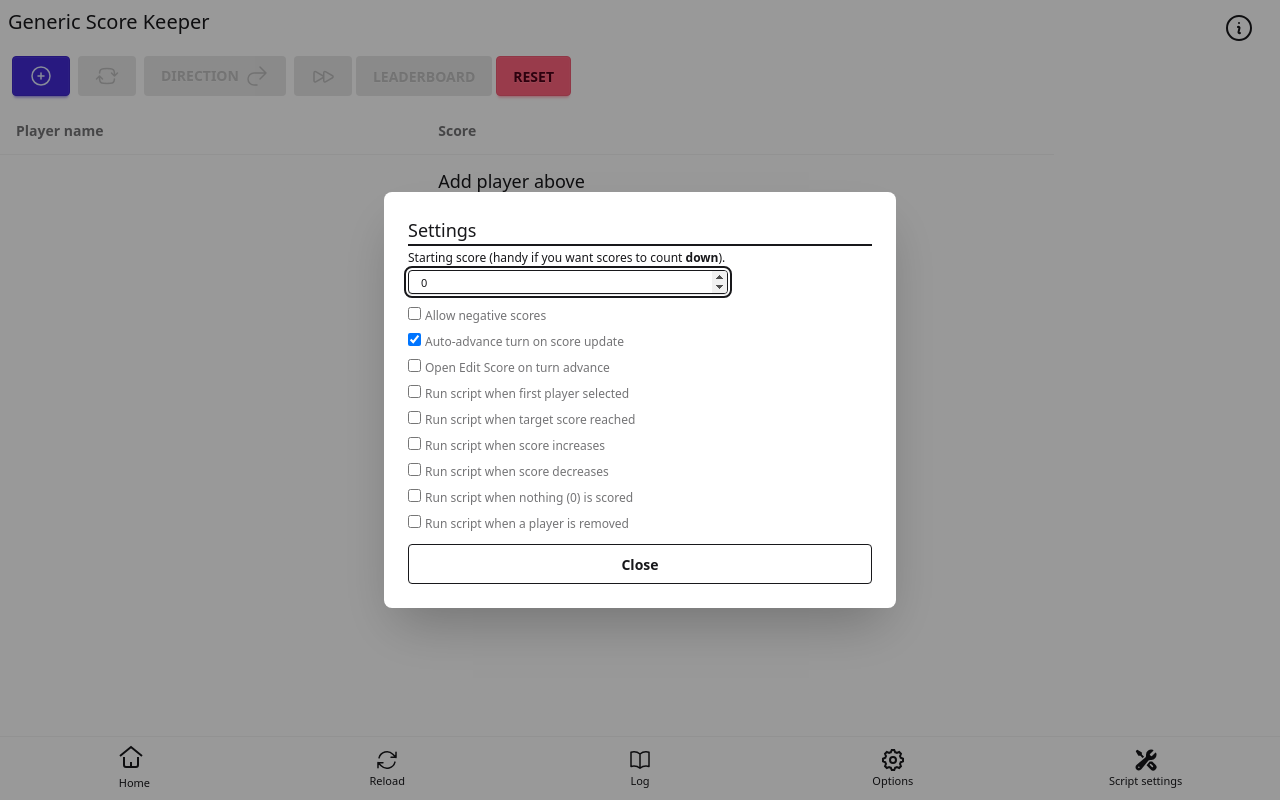
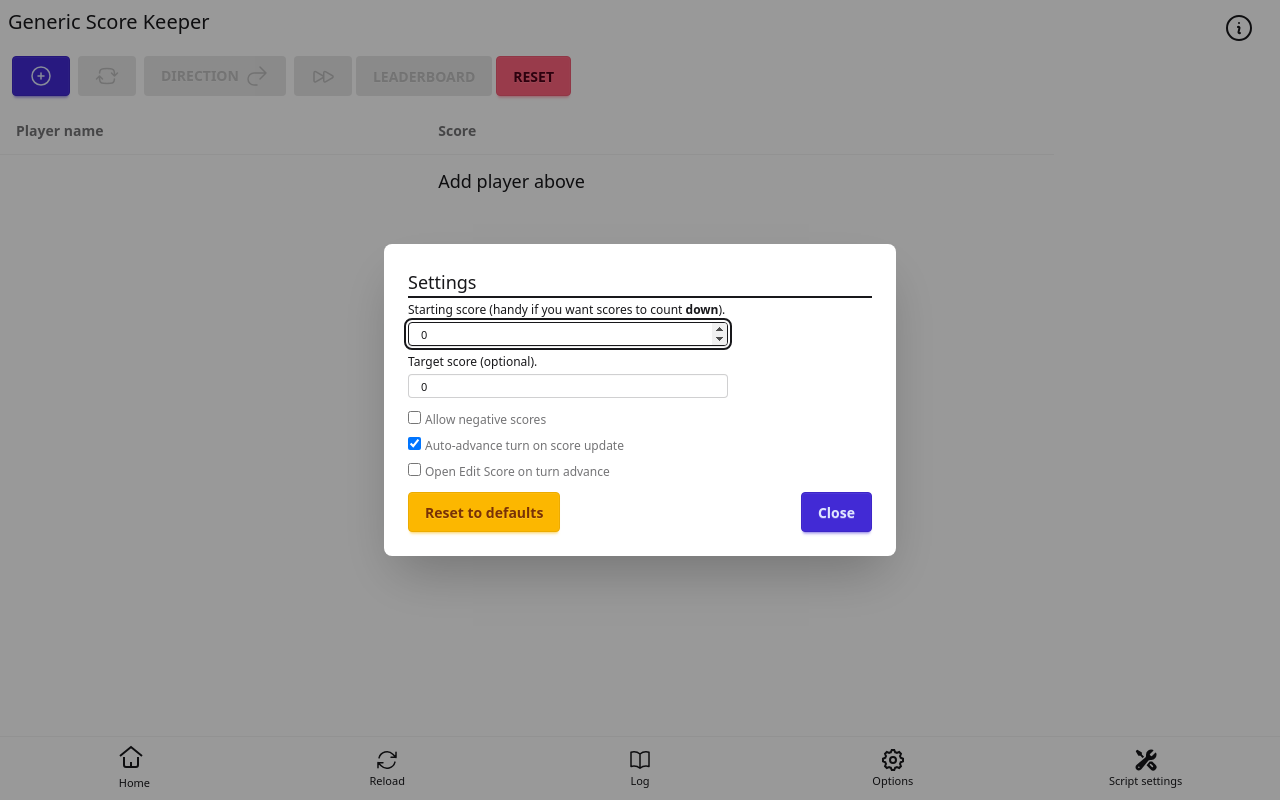
Before and after one commit to robchilcottdev/game-night-assistant-ng, an Angular app: page /generic in a window 1280 px wide. Built offline with nearby package versions, Linux system fonts and the light colour scheme.

Commit message:
big refactor of Generic score keeper puts it in line with the design of Farkle and leverages all services properly. Concerns separated!

```diff
--- a/src/app/interfaces/settings.ts
+++ b/src/app/interfaces/settings.ts
@@ -3,13 +3,16 @@ import { AvailableTriggersFarkle } from "./enums"
 export interface IScriptTrigger {
     id: string,
     trigger: AvailableTriggersFarkle,
+    amount?: number,
     script: string
 }
 
 export interface ISettings {
     allowNegativeScores: boolean,
     autoAdvanceOnScoreUpdate: boolean,
-    autoOpenEditScoreOnAdvance: boolean
+    autoOpenEditScoreOnAdvance: boolean,
+    targetScore: number,
+    startingScore: number
 }
 
 export interface ISettingsFarkle extends ISettings {
--- a/src/app/pages/farkle/farkle.ts
+++ b/src/app/pages/farkle/farkle.ts
@@ -42,7 +42,8 @@ export class Farkle implements OnInit, AfterViewInit {
   protected currentPlayerIndex = signal(0);
   protected selectedPlayerId = signal(0);
   protected currentEditedPlayerScore = signal(0);
-  protected settings: ISettingsFarkle = this.settingsService.defaultSettings(SettingsType.Farkle) as ISettingsFarkle;
+  protected settingsType: SettingsType = SettingsType.Farkle;
+  protected settings = signal(this.settingsService.defaultSettings(this.settingsType) as ISettingsFarkle);
 
   // computed
   protected selectedPlayer = computed(() => {
@@ -51,15 +52,15 @@ export class Farkle implements OnInit, AfterViewInit {
   });
 
   protected startingScoreIsNotMet = computed(() => {
-    return this.settings.minimumPointsToStart > 0 &&
+    return this.settings().minimumPointsToStart > 0 &&
       !this.selectedPlayer()?.HasStarted === false &&
       this.selectedPlayer()?.Score === 0 &&
-      this.currentEditedPlayerScore() < this.settings.minimumPointsToStart;
+      this.currentEditedPlayerScore() < this.settings().minimumPointsToStart;
   });
 
   // lifecycle hooks
   ngOnInit(): void {
-    this.settings = this.settingsService.getGameSettings(SettingsType.Farkle) as ISettingsFarkle;
+    this.settings.set(this.settingsService.getGameSettings(this.settingsType) as ISettingsFarkle);
   }
 
   ngAfterViewInit(): void {
@@ -175,7 +176,7 @@ export class Farkle implements OnInit, AfterViewInit {
       if (this.selectedPlayer()!.HasStarted) this.selectedPlayer()!.HasStarted = true;
     }
 
-    if (!this.settings.allowNegativeScores && thisScore < 0) thisScore = 0;
+    if (!this.settings().allowNegativeScores && thisScore < 0) thisScore = 0;
 
     this.selectedPlayer()!.Score += thisScore;
     this.log.push({ DateStamp: new Date(), Text: `${this.selectedPlayer()!.Name} scored ${thisScore}` });
@@ -186,9 +187,9 @@ export class Farkle implements OnInit, AfterViewInit {
 
     if (thisScore > previousScore) this.triggerService.runTrigger(AvailableTriggersFarkle.ScoreIncrease);
     if (thisScore < previousScore) this.triggerService.runTrigger(AvailableTriggersFarkle.ScoreDecrease);
-    if (thisScore >= this.settings.targetScore) this.triggerService.runTrigger(AvailableTriggersFarkle.TargetScoreReached);
+    if (thisScore >= this.settings().targetScore) this.triggerService.runTrigger(AvailableTriggersFarkle.TargetScoreReached);
 
-    if (this.settings.autoAdvanceOnScoreUpdate) {
+    if (this.settings().autoAdvanceOnScoreUpdate) {
       return this.advanceTurn();
     }
 
@@ -207,15 +208,15 @@ export class Farkle implements OnInit, AfterViewInit {
       // oh dear... you've farkled out
       if (this.selectedPlayer()!.Farkles === 3) {
         this.selectedPlayer()!.Farkles = 0; // reset to a clean start
-        this.selectedPlayer()!.Score -= this.settings.threeFarklePenalty;
-        if (this.selectedPlayer()!.Score < 0 && !this.settings.allowNegativeScores) this.selectedPlayer()!.Score = 0;
-        this.log.push({ DateStamp: new Date(), Text: `${this.selectedPlayer()!.Name} farkled out for a penalty of ${this.settings.threeFarklePenalty} points!` });
+        this.selectedPlayer()!.Score -= this.settings().threeFarklePenalty;
+        if (this.selectedPlayer()!.Score < 0 && !this.settings().allowNegativeScores) this.selectedPlayer()!.Score = 0;
+        this.log.push({ DateStamp: new Date(), Text: `${this.selectedPlayer()!.Name} farkled out for a penalty of ${this.settings().threeFarklePenalty} points!` });
       }
     }
 
     this.dialogEditScore.nativeElement.close();
 
-    if (this.settings.autoAdvanceOnScoreUpdate) {
+    if (this.settings().autoAdvanceOnScoreUpdate) {
       this.advanceTurn();
     }
   }
@@ -228,7 +229,7 @@ export class Farkle implements OnInit, AfterViewInit {
     }
     this.log.push({ DateStamp: new Date(), Text: `It's your turn, ${this.players()[this.currentPlayerIndex()].Name}` });
 
-    if (this.settings.autoOpenEditScoreOnAdvance) {
+    if (this.settings().autoOpenEditScoreOnAdvance) {
       this.selectedPlayerId.set(this.players()[this.currentPlayerIndex()].Id);
       this.editScore(this.selectedPlayerId());
     }
@@ -255,12 +256,12 @@ export class Farkle implements OnInit, AfterViewInit {
   }
 
   resetSettings() {
-    this.settings = this.settingsService.defaultSettings(SettingsType.Farkle) as ISettingsFarkle;
+    this.settings.set(this.settingsService.defaultSettings(this.settingsType) as ISettingsFarkle);
   }
 
   saveSettings() {
     this.dialogSettings.nativeElement.close();
-    this.settingsService.saveGameSettings(SettingsType.Farkle, this.settings);
+    this.settingsService.saveGameSettings(this.settingsType, this.settings());
   }
 
   closeScriptSettingsDialog(){
--- a/src/app/pages/generic/generic.html
+++ b/src/app/pages/generic/generic.html
@@ -12,7 +12,6 @@
         </span>
         <h1 class="text-xl">Generic Score Keeper</h1>
     </div>
-
     <div class="flex-row m-2">
         <button (click)="addPlayer()" class="btn btn-primary m-1">
             <svg xmlns="http://www.w3.org/2000/svg" fill="none" viewBox="0 0 24 24" stroke-width="1.5"
@@ -131,7 +130,7 @@
 </main>
 
 <app-dock (reloadRequested)="doReload()" (settingsRequested)="showSettings()" (infoRequested)="showInfo()"
-    (logRequested)="showLog()"></app-dock>
+    (logRequested)="showLog()" (scriptSettingsRequested)="showScriptSettings()"></app-dock>
 
 <dialog #dialogInfo class="modal">
     <div class="modal-box">
@@ -236,6 +235,66 @@
     </div>
 </dialog>
 
+<dialog #dialogLog class="modal">
+    <div class="modal-box">
+        <h2 class="text-lg border-b-2 mb-1">Game log</h2>
+        <button (click)="clearLog()" class="btn btn-xs btn-neutral uppercase float-right">clear log</button>
+        @for (item of this.log; track $index) {
+        <span>{{item.DateStamp | date:'shortTime'}}</span>: <span>{{item.Text}}</span><br />
+        }
+        <form method="dialog">
+            <button class="btn btn-outline mt-2 w-full">Close</button>
+        </form>
+    </div>
+</dialog>
+
+<dialog #dialogSettings class="modal">
+    <div class="modal-box">
+        <h2 class="text-lg border-b-2 mb-1">Settings</h2>
+        <div class="flex-col">
+            <div>
+                <div class="text-xs mb-1">Starting score (handy if you want scores to count
+                    <strong>down</strong>).
+                </div>
+                <input type="number" id="startingScore" min="0" class="input input-xs mb-2"
+                    [(ngModel)]="settings().startingScore" />
+            </div>
+            <div>
+                <div class="text-xs mb-1">Target score (optional).
+                </div>
+                <input type="number" id="startingScore" min="0" class="input input-xs mb-2"
+                    [(ngModel)]="settings().targetScore" />
+            </div>
+            <div>
+                <input type="checkbox" id="allowNegativeScores" class="checkbox-neutral"
+                    [(ngModel)]="settings().allowNegativeScores" />
+                <label for="allowNegativeScores" class="label text-xs m-1">Allow negative scores</label>
+            </div>
+            <div>
+                <input type="checkbox" id="autoAdvanceOnScoreUpdate" class="checkbox-neutral"
+                    [(ngModel)]="settings().autoAdvanceOnScoreUpdate" />
+                <label for="autoAdvanceOnScoreUpdate" class="label text-xs m-1">Auto-advance turn on score
+                    update</label>
+            </div>
+            <div>
+                <input type="checkbox" id="autoOpenEditScoreOnAdvance" class="checkbox-neutral"
+                    [(ngModel)]="settings().autoOpenEditScoreOnAdvance" />
+                <label for="autoOpenEditScoreOnAdvance" class="label text-xs m-1">Open Edit Score on turn
+                    advance</label>
+            </div>
+        <div class="flex justify-between mt-2">
+            <button (click)="resetSettings()" class="btn btn-warning">Reset to defaults</button>
+            <button (click)="saveSettings()" class="btn btn-primary">Close</button>
+        </div>
+        <form method="dialog"></form>
+        </div>
+    </div>
+</dialog>
+
+<dialog #dialogScriptSettings class="modal">
+    <app-trigger-settings (closeDialogRequested)="closeScriptSettingsDialog()" [settingsType]="settingsType"></app-trigger-settings>
+</dialog>
+
 <dialog #dialogAddPlayer class="modal">
     <div class="modal-box">
         <div class="flex-col">
@@ -299,145 +358,6 @@
     </div>
 </dialog>
 
-<dialog #dialogSettings class="modal">
-    <div class="modal-box">
-        <h2 class="text-lg border-b-2 mb-1">Settings</h2>
-        <div class="flex-col">
-            <div>
-                <div class="text-xs mb-1">Starting score (handy if you want scores to count
-                    <strong>down</strong>).
-                </div>
-                <input type="number" id="startingScore" min="0" class="input input-xs mb-2"
-                    [(ngModel)]="startingScore" />
-            </div>
-            <div>
-                <input type="checkbox" id="allowNegativeScores" class="checkbox-neutral"
-                    [(ngModel)]="allowNegativeScores" />
-                <label for="allowNegativeScores" class="label text-xs m-1">Allow negative scores</label>
-            </div>
-            <div>
-                <input type="checkbox" id="autoAdvanceOnScoreUpdate" class="checkbox-neutral"
-                    [(ngModel)]="autoAdvanceOnScoreUpdate" />
-                <label for="autoAdvanceOnScoreUpdate" class="label text-xs m-1">Auto-advance turn on score
-                    update</label>
-            </div>
-            <div>
-                <input type="checkbox" id="autoOpenEditScoreOnAdvance" class="checkbox-neutral"
-                    [(ngModel)]="autoOpenEditScoreOnAdvance" />
-                <label for="autoOpenEditScoreOnAdvance" class="label text-xs m-1">Open Edit Score on turn
-                    advance</label>
-            </div>
-
-            <div>
-                <input type="checkbox" id="runScriptWhenFirstPlayerSelected" class="checkbox-neutral"
-                    [(ngModel)]="runScriptWhenFirstPlayerSelected" />
-                <label for="runScriptWhenFirstPlayerSelected" class="label text-xs m-1">Run script when first player
-                    selected</label>
-                @if (runScriptWhenFirstPlayerSelected()){
-                <div class="flex justify-evenly mt-1">
-                    <select [(ngModel)]="runScriptWhenFirstPlayerSelectedEntityId" class="select select-xs w-full">
-                        @for (availableScript of availableScripts; track $index) {
-                        <option value="{{availableScript.EntityId}}">{{ availableScript.Name }}</option>
-                        }
-                    </select>
-                </div>
-                }
-            </div>
-
-            <div>
-                <input type="checkbox" id="runScriptOnSetScore" class="checkbox-neutral"
-                    [(ngModel)]="runScriptOnSetScore" />
-                <label for="runScriptOnSetScore" class="label text-xs m-1">Run script when target score
-                    reached</label>
-                @if (runScriptOnSetScore()){
-                <div class="flex flex-col mt-1">
-                    <input type="number" id="runScriptOnSetScoreAmount" [(ngModel)]="runScriptOnSetScoreAmount"
-                        class="input input-xs w-full mb-1" />
-                    <select [(ngModel)]="runScriptOnSetScoreEntityId" class="select select-xs w-full">
-                        @for (availableScript of availableScripts; track $index) {
-                        <option value="{{availableScript.EntityId}}">{{ availableScript.Name }}</option>
-                        }
-                    </select>
-                </div>
-                }
-            </div>
-            <div>
-                <input type="checkbox" id="runScriptOnIncreasedScore" class="checkbox-neutral"
-                    [(ngModel)]="runScriptOnIncreasedScore" />
-                <label for="runScriptOnIncreasedScore" class="label text-xs m-1">Run script when score increases</label>
-                @if (runScriptOnIncreasedScore()){
-                <div class="flex justify-evenly mt-1">
-                    <select [(ngModel)]="runScriptOnIncreasedScoreEntityId" class="select select-xs w-full">
-                        @for (availableScript of availableScripts; track $index) {
-                        <option value="{{availableScript.EntityId}}">{{ availableScript.Name }}</option>
-                        }
-                    </select>
-                </div>
-                }
-            </div>
-            <div>
-                <input type="checkbox" id="runScriptOnReducedScore" class="checkbox-neutral"
-                    [(ngModel)]="runScriptOnReducedScore" />
-                <label for="runScriptOnReducedScore" class="label text-xs m-1">Run script when score decreases</label>
-                @if (runScriptOnReducedScore()){
-                <div class="flex justify-evenly mt-1">
-                    <select [(ngModel)]="runScriptOnReducedScoreEntityId" class="select select-xs w-full">
-                        @for (availableScript of availableScripts; track $index) {
-                        <option value="{{availableScript.EntityId}}">{{ availableScript.Name }}</option>
-                        }
-                    </select>
-                </div>
-                }
-            </div>
-            <div>
-                <input type="checkbox" id="runScriptOnNoScore" class="checkbox-neutral"
-                    [(ngModel)]="runScriptOnNoScore" />
-                <label for="runScriptOnNoScore" class="label text-xs m-1">Run script when nothing (0) is scored</label>
-                @if (runScriptOnNoScore()){
-                <div class="flex justify-evenly mt-1">
-                    <select [(ngModel)]="runScriptOnNoScoreEntityId" class="select select-xs w-full">
-                        @for (availableScript of availableScripts; track $index) {
-                        <option value="{{availableScript.EntityId}}">{{ availableScript.Name }}</option>
-                        }
-                    </select>
-                </div>
-                }
-            </div>
-            <div>
-                <input type="checkbox" id="runScriptOnPlayerRemoved" class="checkbox-neutral"
-                    [(ngModel)]="runScriptOnPlayerRemoved" />
-                <label for="runScriptOnPlayerRemoved" class="label text-xs m-1">Run script when a player is
-                    removed</label>
-                @if (runScriptOnPlayerRemoved()){
-                <div class="flex justify-evenly mt-1">
-                    <select [(ngModel)]="runScriptOnPlayerRemovedEntityId" class="select select-xs w-full">
-                        @for (availableScript of availableScripts; track $index) {
-                        <option value="{{availableScript.EntityId}}">{{ availableScript.Name }}</option>
-                        }
-                    </select>
-                </div>
-                }
-            </div>
-            <form method="dialog">
-                <button class="btn btn-outline mt-2 w-full">Close</button>
-            </form>
-        </div>
-    </div>
-</dialog>
-
-<dialog #dialogLog class="modal">
-    <div class="modal-box">
-        <h2 class="text-lg border-b-2 mb-1">Game log</h2>
-        <button (click)="clearLog()" class="btn btn-xs btn-neutral uppercase float-right">clear log</button>
-        @for (item of this.log; track $index) {
-        <span>{{item.DateStamp | date:'shortTime'}}</span>: <span>{{item.Text}}</span><br />
-        }
-        <form method="dialog">
-            <button class="btn btn-outline mt-2 w-full">Close</button>
-        </form>
-    </div>
-</dialog>
-
 <dialog #dialogLeaderboard class="modal">
     <div class="modal-box">
         <div class="flex-col">
--- a/src/app/pages/generic/generic.ts
+++ b/src/app/pages/generic/generic.ts
@@ -2,23 +2,25 @@ import { Component, signal, computed, ElementRef, ViewChild, OnInit, AfterViewIn
 import { DatePipe } from '@angular/common';
 import { IPlayer } from '../../interfaces/player';
 import { ILogItem } from '../../interfaces/logItem';
-import { PlayDirection } from '../../interfaces/enums';
+import { PlayDirection, AvailableTriggersGeneric } from '../../interfaces/enums';
 import { FormsModule } from '@angular/forms';
 import { Dock } from "../../components/dock/dock";
 import { SettingsService } from '../../services/settings-service';
 import { TriggerService } from '../../services/trigger-service';
 import { HaApiService } from '../../services/api-service';
-import { IAvailableScript } from '../../interfaces/api-result-entity-state';
+import { TriggerSettings } from "../../components/trigger-settings/trigger-settings";
+import { ISettingsGeneric, SettingsType } from '../../interfaces/settings';
 
 @Component({
   selector: 'app-generic',
-  imports: [FormsModule, DatePipe, Dock],
+  imports: [FormsModule, DatePipe, Dock, TriggerSettings],
   templateUrl: './generic.html',
   styleUrl: './generic.css',
 })
 
 export class Generic implements OnInit, AfterViewInit {
   // services
+  protected readonly settingsService = inject(SettingsService);
   protected readonly triggerService = inject(TriggerService);
   protected readonly apiService = inject(HaApiService);
 
@@ -44,25 +46,10 @@ export class Generic implements OnInit, AfterViewInit {
   protected selectedPlayerId = signal(0);
   protected playDirection = signal<PlayDirection>(PlayDirection.Clockwise);
   protected startingScore = signal(0);
-  protected allowNegativeScores = signal(false);
   protected modifyScoreAmount = signal(1);
   protected currentEditedPlayerScore = signal(0);
-  protected autoAdvanceOnScoreUpdate = signal(true);
-  protected autoOpenEditScoreOnAdvance = signal(false);
-  protected runScriptOnSetScore = signal(false);
-  protected runScriptOnSetScoreAmount = signal(0);
-  protected runScriptOnSetScoreEntityId = signal("");
-  protected runScriptOnIncreasedScore = signal(false);
-  protected runScriptOnIncreasedScoreEntityId = signal("");
-  protected runScriptOnReducedScore = signal(false);
-  protected runScriptOnReducedScoreEntityId = signal("");
-  protected runScriptOnNoScore = signal(false);
-  protected runScriptOnNoScoreEntityId = signal("");
-  protected runScriptOnPlayerRemoved = signal(false);
-  protected runScriptOnPlayerRemovedEntityId = signal("");
-  protected runScriptWhenFirstPlayerSelected = signal(false);
-  runScriptWhenFirstPlayerSelectedEntityId = signal("");
-  protected availableScripts = Array<IAvailableScript>();
+  protected settingsType: SettingsType = SettingsType.Generic;
+  protected settings = signal(this.settingsService.defaultSettings(this.settingsType) as ISettingsGeneric);
 
   // computed
   protected playDirectionText = computed(() => {
@@ -75,7 +62,7 @@ export class Generic implements OnInit, AfterViewInit {
 
   // lifecycle hooks
   ngOnInit(): void {
-    this.availableScripts = this.triggerService.getAvailableScripts();
+    this.settings.set(this.settingsService.getGameSettings(this.settingsType) as ISettingsGeneric);
   }
 
   ngAfterViewInit(): void {
@@ -114,6 +101,8 @@ export class Generic implements OnInit, AfterViewInit {
     this.newPlayerId++;
     this.dialogAddPlayer.nativeElement.close();
     this.inputAddName.nativeElement.value = "";
+
+    this.triggerService.runTrigger(AvailableTriggersGeneric.PlayerAdded);
   }
 
   selectPlayer(playerId: number) {
@@ -141,7 +130,7 @@ export class Generic implements OnInit, AfterViewInit {
     this.currentEditedPlayerScore.update(value => value - amount);
 
     // correct a negative score if rules prevent them
-    if (!this.allowNegativeScores()) {
+    if (!this.settings().allowNegativeScores) {
       if ((this.currentEditedPlayerScore() - amount) < 0) {
         this.currentEditedPlayerScore.set(0);
       }
@@ -154,16 +143,18 @@ export class Generic implements OnInit, AfterViewInit {
     const previousScore = this.selectedPlayer()!.Score;
     let thisScore = parseInt(this.inputEditedScore.nativeElement.value);
 
-    if (!this.allowNegativeScores() && thisScore < 0) thisScore = 0;
+    if (!this.settings().allowNegativeScores && thisScore < 0) thisScore = 0;
 
     this.selectedPlayer()!.Score = thisScore;
     this.log.push({ DateStamp: new Date(), Text: `${this.selectedPlayer()!.Name} score changed to ${thisScore}` });
 
     this.modifyScoreAmount.set(0);
 
-    this.checkForEvents(previousScore, thisScore);
+    if (thisScore === previousScore) this.triggerService.runTrigger(AvailableTriggersGeneric.ZeroScored);
+    if (thisScore > previousScore) this.triggerService.runTrigger(AvailableTriggersGeneric.ScoreIncrease);
+    if (thisScore < previousScore) this.triggerService.runTrigger(AvailableTriggersGeneric.ScoreDecrease);
 
-    if (this.autoAdvanceOnScoreUpdate()) {
+    if (this.settings().autoAdvanceOnScoreUpdate) {
       return this.advanceTurn();
     }
   }
@@ -175,9 +166,7 @@ export class Generic implements OnInit, AfterViewInit {
     playerToDelete!.Active = !playerToDelete!.Active;
     this.players.set(players);
 
-    if (this.runScriptOnPlayerRemoved() && !playerToDelete!.Active) {
-      this.runScriptForEntity(this.runScriptOnPlayerRemovedEntityId());
-    }
+    this.triggerService.runTrigger(AvailableTriggersGeneric.PlayerRemoved);
   }
 
   setStartingPlayer(playerId: number) {
@@ -190,9 +179,7 @@ export class Generic implements OnInit, AfterViewInit {
     this.currentPlayerIndex.set(this.players().findIndex(p => p.Id === playerId));
     this.dialogEditName.nativeElement.close();
 
-    if (this.runScriptWhenFirstPlayerSelected()) {
-      this.runScriptForEntity(this.runScriptWhenFirstPlayerSelectedEntityId());
-    }
+    this.triggerService.runTrigger(AvailableTriggersGeneric.FirstPlayerSelected);
   }
 
   changeDirection() {
@@ -229,7 +216,7 @@ export class Generic implements OnInit, AfterViewInit {
     } while (!this.players()[this.currentPlayerIndex()].Active); // advance turn until we're not on a deleted/de-activated player
     this.log.push({ DateStamp: new Date(), Text: `It's your turn, ${this.players()[this.currentPlayerIndex()].Name}` });
 
-    if (this.autoOpenEditScoreOnAdvance()) {
+    if (this.settings().autoOpenEditScoreOnAdvance) {
       this.selectedPlayerId.set(this.players()[this.currentPlayerIndex()].Id);
       this.currentEditedPlayerScore.set(this.players()[this.currentPlayerIndex()].Score);
       this.editScore(this.selectedPlayerId());
@@ -254,36 +241,13 @@ export class Generic implements OnInit, AfterViewInit {
     return players.sort((a, b) => (b.Score > a.Score ? 1 : -1));
   }
 
-  checkForEvents(previousScore: number, thisScore: number) {
-
-    // nothing scored
-    if (this.runScriptOnNoScore() && thisScore === previousScore) {
-      this.runScriptForEntity(this.runScriptOnNoScoreEntityId());
-    }
-
-    // score increased
-    if (this.runScriptOnIncreasedScore() && thisScore < previousScore) {
-      this.runScriptForEntity(this.runScriptOnIncreasedScoreEntityId());
-    }
-
-    // score reduced
-    if (this.runScriptOnReducedScore() && thisScore < previousScore) {
-      this.runScriptForEntity(this.runScriptOnReducedScoreEntityId());
-    }
-
-    // target score reached
-    if (this.runScriptOnSetScore() && this.players().some(p => p.Score >= this.runScriptOnSetScoreAmount())) {
-      this.runScriptForEntity(this.runScriptOnSetScoreEntityId());
-    }
+  resetSettings() {
+    this.settings.set(this.settingsService.defaultSettings(this.settingsType) as ISettingsGeneric);
   }
 
-  runScriptForEntity(entityId: string) {
-    this.apiService.runScript(entityId).subscribe({
-      next: (_response) => { },
-      error: (err) => {
-        console.log("Api error:", err);
-      }
-    });
+  saveSettings() {
+    this.dialogSettings.nativeElement.close();
+    this.settingsService.saveGameSettings(this.settingsType, this.settings());
   }
 
   // Dock buttons
@@ -308,4 +272,8 @@ export class Generic implements OnInit, AfterViewInit {
     this.dialogScriptSettings.nativeElement.showModal();
   }
 
+  closeScriptSettingsDialog(){
+    this.dialogScriptSettings.nativeElement.close();
+  }
+
 }
--- a/src/app/pages/settings/settings.ts
+++ b/src/app/pages/settings/settings.ts
@@ -1,10 +1,9 @@
 import { OnInit, Component, inject, signal, computed } from '@angular/core';
 import { HaApiService } from '../../services/api-service';
 import { IApiResultEntityState, IAvailableScript } from '../../interfaces/api-result-entity-state';
-import { AvailableTriggersFarkle, LocalStorage } from '../../interfaces/enums';
+import { LocalStorage } from '../../interfaces/enums';
 import { Dock } from "../../components/dock/dock";
 import { FormsModule } from '@angular/forms';
-import { IScriptTrigger } from '../../interfaces/settings';
 
 @Component({
   selector: 'app-settings',
--- a/src/app/services/settings-service.ts
+++ b/src/app/services/settings-service.ts
@@ -1,6 +1,5 @@
 import { inject, Injectable } from '@angular/core';
 import { LocalStorage } from '../interfaces/enums';
-import { IAvailableScript } from '../interfaces/api-result-entity-state';
 import { ISettings, ISettingsFarkle, ISettingsGeneric, SettingsType } from '../interfaces/settings';
 import { HaApiService } from './api-service';
 
@@ -44,7 +43,9 @@ export class SettingsService {
         return {
           allowNegativeScores: false,
           autoOpenEditScoreOnAdvance: false,
-          autoAdvanceOnScoreUpdate: true
+          autoAdvanceOnScoreUpdate: true,
+          startingScore: 0,
+          targetScore: 0
         } as ISettingsGeneric;
       case SettingsType.Farkle:
         return {
```
Also changed, not shown: src/app/components/trigger-settings/trigger-settings.html (+10 -1 lines), src/app/components/trigger-settings/trigger-settings.ts (+54 -16 lines), src/app/interfaces/enums.ts (+10 -0 lines), src/app/pages/farkle/farkle.html (+10 -10 lines), src/app/services/trigger-service.ts (+11 -3 lines).
